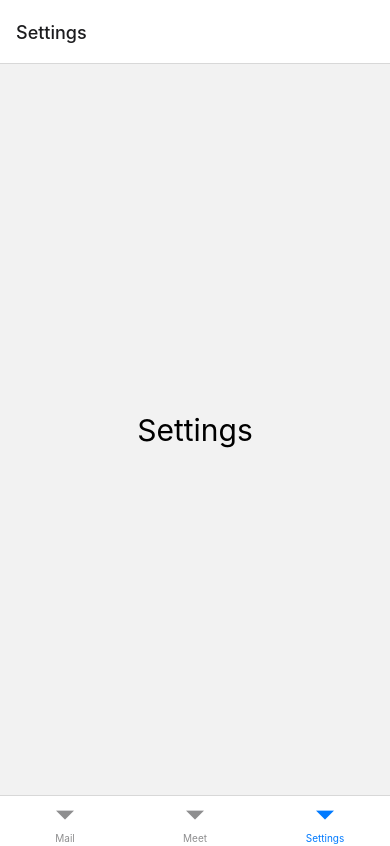
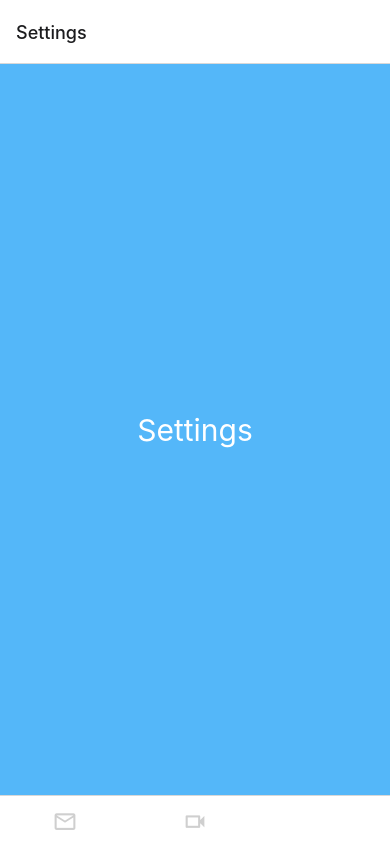
Before and after one commit to l33keunha/react-native, a React Native app in the folder react-native-navigation/: screen / in a window 390 px wide. Built offline with nearby package versions, Linux system fonts and the light colour scheme.

Commit message:
탭 바 수정하기

```diff
--- a/react-native-navigation/src/navigations/Tab.js
+++ b/react-native-navigation/src/navigations/Tab.js
@@ -1,15 +1,63 @@
 import React from "react";
 import { createBottomTabNavigator } from "@react-navigation/bottom-tabs";
 import { Mail, Meet, Settings } from '../screens/TabScreens';
+import { MaterialCommunityIcons } from '@expo/vector-icons';
+
+const TabIcon = ({ name, size, color }) => {
+    return <MaterialCommunityIcons name={name} size={size} color={color} />;
+}
 
 const Tab = createBottomTabNavigator();
 
 const TabNavigation = () => {
     return (
-        <Tab.Navigator initialRouteName="Settings">
-            <Tab.Screen name="Mail" component={Mail} />
-            <Tab.Screen name="Meet" component={Meet} />
-            <Tab.Screen name="Settings" component={Settings} />
+        <Tab.Navigator
+            initialRouteName="Settings"
+            tabBarOptions={{
+                labelPosition: 'beside-icon',
+                showLabel: false,
+                style: {
+                    backgroundColor: '#54b7f9',
+                    borderTopColor: '#ffffff',
+                    borderTopWidth: 2,
+                },
+                activeTintColor: '#ffffff',
+                inactiveTintColor: '#cfcfcf',
+            }}
+        >
+            <Tab.Screen
+                name="Mail"
+                component={Mail}
+                options={{
+                    tabBarLabel: 'Inbox',
+                    tabBarIcon: props => TabIcon({
+                        ...props,
+                        name: props.focused ? 'email' : 'email-outline',
+                    }),
+                }}
+            />
+            <Tab.Screen
+                name="Meet"
+                component={Meet}
+                options={{
+                    tabBarIcon: props =>
+                    TabIcon({
+                        ...props,
+                        name: props.focused ? 'video' : 'video-outline',
+                    }),
+                }}
+            />
+            <Tab.Screen
+                name="Settings"
+                component={Settings}
+                options={{
+                    tabBarIcon: props =>
+                    TabIcon({
+                        ...props,
+                        name: props.focused ? 'settings' : 'settings-outline',
+                    }),
+                }}
+            />
         </Tab.Navigator>
     );
 };
--- a/react-native-navigation/src/screens/TabScreens.js
+++ b/react-native-navigation/src/screens/TabScreens.js
@@ -5,10 +5,12 @@ const Container = styled.View`
     flex: 1;
     justify-content: center;
     align-items: center;
+    background-color: #54b7f9;
 `;
 
 const StyledText = styled.Text`
     font-size: 30px;
+    color: #ffffff;
 `;
 
 export const Mail = () => {
```
